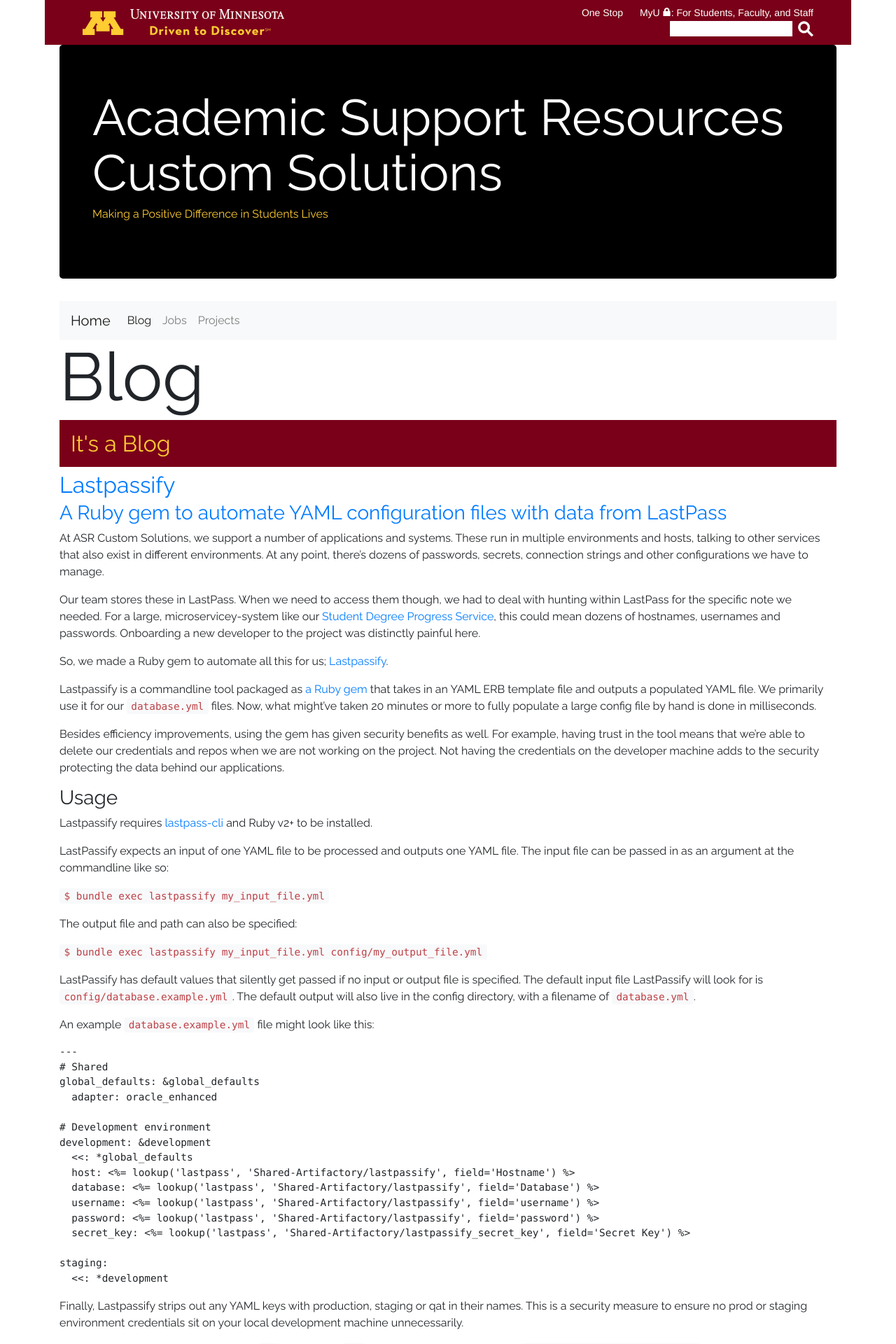
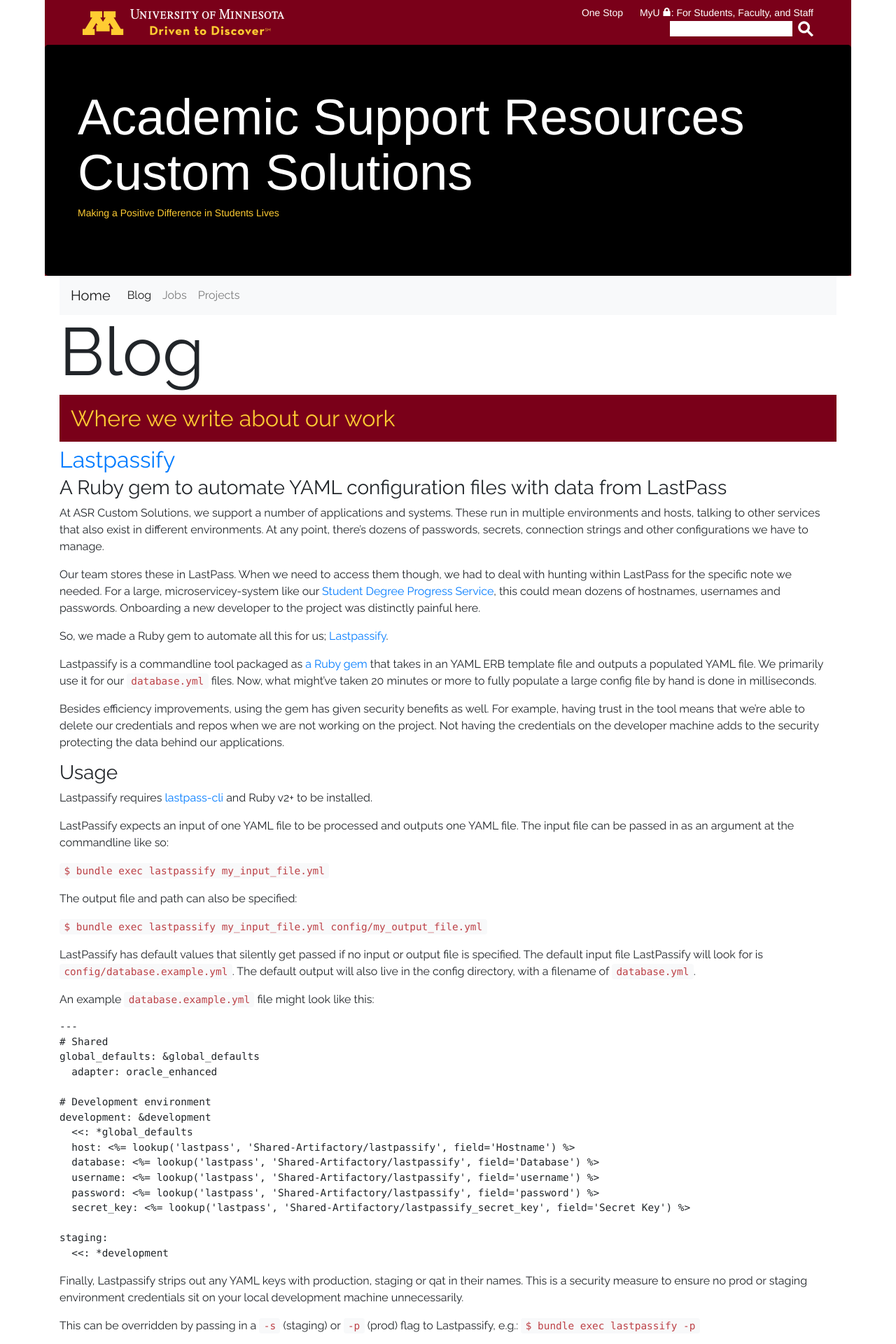
Before and after one commit to umn-asr/umn-asr.github.io, a Jekyll site: the page built from blog/index.html, in a window 1280 px wide. Shown: the top 1920 px of the page at 70% size. Built offline with Jekyll 4.4.1, drawn with Linux system fonts in a browser that asks for light colours; nearby versions of some CDN libraries; the list of posts is cut into pages by our own code; some of the changed text lies outside the part shown.

Commit message:
Blog UI tweaks
While going through steps of getting the blog set up for ourselves, we
made a short list of changes that immediately caught our eye.

* Moved banner to be inside the header, and removed the bottom-margin.
* Get rid of extra "Blog" link in nav
* Update subtitle copy
* Fix links to be inside headings

For now, fixing pagination by upping the pagination limit. In the future
it would be nice to possibly hardcode the link to the blog instead of
dynamically creating it, so we don't have to worry about how many posts
there are.

Links are inline elements and should not wrap block elements, so we
fixed that.

Other small layout tweaks to fix margins.

Co-authored-by: Brittany Greaner <grea0022@umn.edu>
Co-authored-by: Tony Thomas <thoma127@umn.edu>

```diff
--- a/_config.yml
+++ b/_config.yml
@@ -25,6 +25,6 @@ repostiory: "umn-asr/umn-asr.github.io"
 excerpt_separator: <!--break-->
 markdown: kramdown
 theme: minima
-paginate: 5
+paginate: 10
 paginate_path: "/blog/page:num/"
 exclude: ["less","node_modules","Gruntfile.js","package.json","README.md", "vendor", "Gemfile", "Gemfile.lock", "bundle", ".bundle", "lib"]
--- a/_includes/content.html
+++ b/_includes/content.html
@@ -1,11 +1,5 @@
 <div class="container">
 		<a name="main-content"></a>
-    <div class="jumbotron jumbotron" style="background-color:#000000">
-      <div class="container">
-        <h1 class="display-3 text-white">Academic Support Resources Custom Solutions</h1>
-        <p class='text-warning'>Making a Positive Difference in Students Lives</p>
-      </div>
-    </div>
     {% include navigation.html %}
 </div>
 
--- a/_includes/header.html
+++ b/_includes/header.html
@@ -19,4 +19,10 @@
 				<label class="umnhf" for="umnhf-h-sb">Submit search query</label>
 				<input class="umnhf" id="umnhf-h-sb" type="submit" value="">
 			</form>
+			<div class="jumbotron">
+				<div class="container">
+					<h1 class="display-3 text-white">Academic Support Resources Custom Solutions</h1>
+					<p class='text-warning'>Making a Positive Difference in Students Lives</p>
+				</div>
+			</div>
 		</header>
--- a/blog/index.html
+++ b/blog/index.html
@@ -1,21 +1,21 @@
 ---
 layout: blog
 title: Blog
-subtitle: It's a Blog
+subtitle: Where we write about our work
 ---
 
 {% for post in paginator.posts %}
 <div class="post-preview">
-    <a href="{{ post.url | prepend: site.baseurl }}">
         <h2 class="post-title">
+          <a href="{{ post.url | prepend: site.baseurl }}">
             {{ post.title }}
+          </a>
         </h2>
         {% if post.subtitle %}
         <h3 class="post-subtitle">
             {{ post.subtitle }}
         </h3>
         {% endif %}
-    </a>
     {{ post.excerpt }}
     {% capture content_words %}
       {{ post.content | number_of_words }}
--- a/css/2015-tc.css
+++ b/css/2015-tc.css
@@ -204,3 +204,8 @@ blockquote {
   margin-left: 40px;
   margin-right: 120px;
 }
+
+.jumbotron {
+  background-color: #000000;
+  margin-bottom: 0;
+}
```
